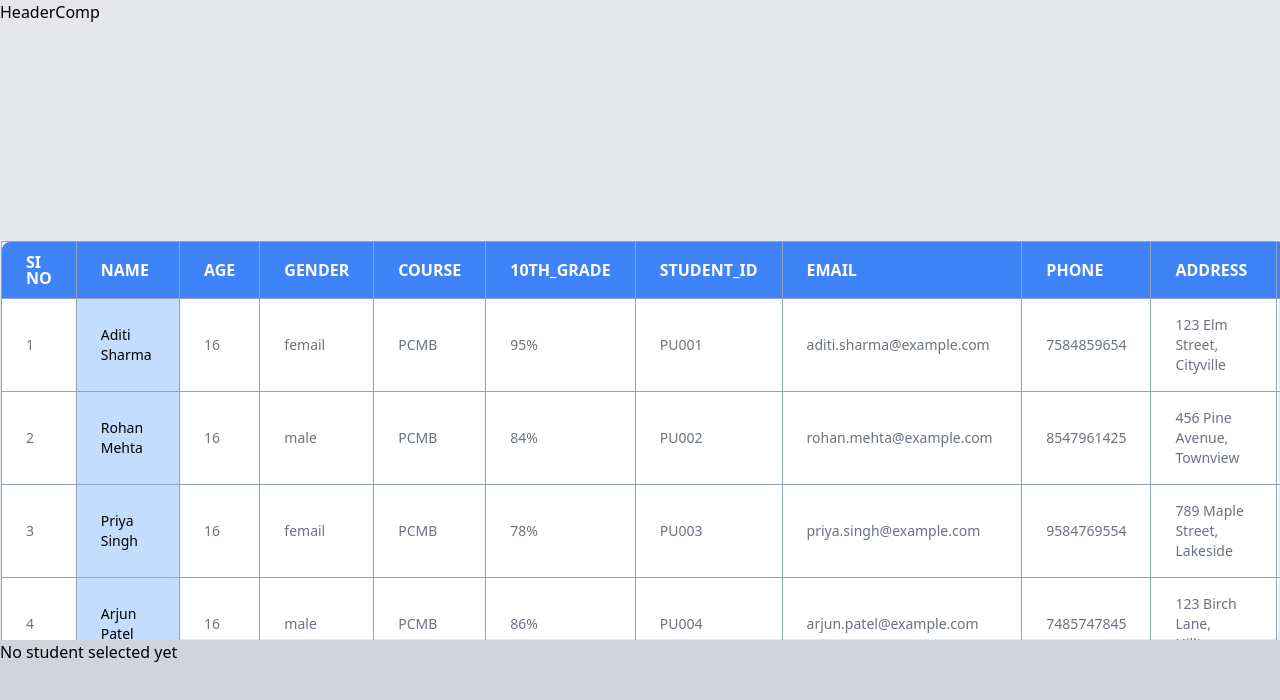
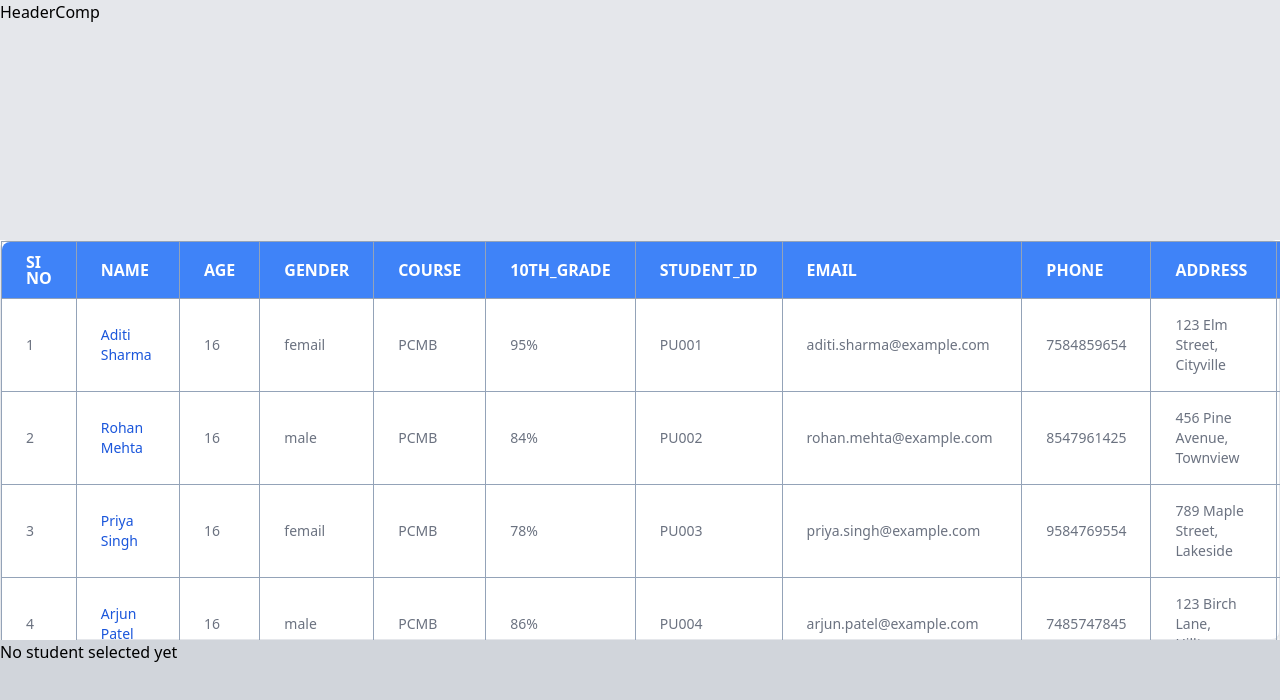
Before and after one commit to Lokesh1234566/student_react_project, a React (Vite) app: page / in a window 1280 px wide. Shown: the top 700 px of the page. Built offline with nearby package versions, Linux system fonts and the light colour scheme.

Commit message:
studenttextcolor

```diff
--- a/src/components/StudentTable.jsx
+++ b/src/components/StudentTable.jsx
@@ -68,7 +68,7 @@ const StudentTable = ({ setClickedStudent }) => {
                   {id + 1}
                 </Table.Cell>
                 <Table.Cell
-                  className="border border-slate-400 sticky left-[50px] bg-blue-200 text-black cursor-pointer"
+                  className="border border-slate-400 sticky left-[50px] text-blue-700 cursor-pointer"
                   onClick={() => setClickedStudent(student)}
                 >
                   {student.Name}
```
